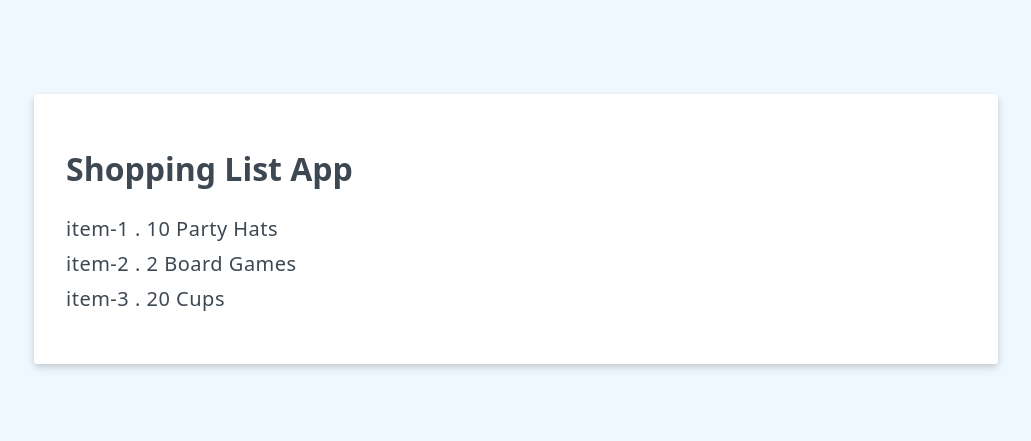
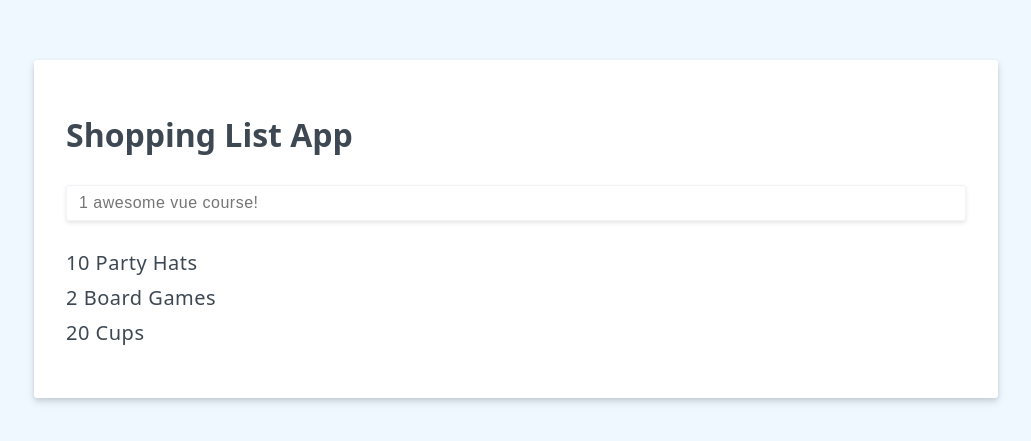
Before and after one commit to mt-mooc/vueschool-vue3-fundamentals-options-api, a plain HTML site: page index.html in a window 1280 px wide. Shown: the part 171-612 px from the top of the page, without its empty margins (124-1155 px from the left). Drawn offline with nearby package versions, Linux system fonts and the light colour scheme.

Commit message:
Added v-model for textInput

```diff
--- a/index.html
+++ b/index.html
@@ -8,8 +8,10 @@
     <body>
         <div id="shopping-list">
             <h1>{{header || 'Welcome'}}</h1>
+            <input v-model="newItem" type="text" placeholder="1 awesome vue course!" >
+            {{newItem}}
             <ul>
-                <li v-for="(item, key) in items" ::key="item.id">{{key}} . {{item.label}}</li>
+                <li v-for="item in items" ::key="item.id">{{item.label}}</li>
             </ul>
         </div>
 
@@ -19,16 +21,12 @@
                 data() {
                     return {
                         header: "Shopping List App",
-                        // items: [
-                        //     {id: 1, label: "10 Party Hats"},
-                        //     {id: 2, label: "2 Board Games"},
-                        //     {id: 3, label: "20 Cups"}
-                        // ],
-                        items: {
-                            'item-1': {id: 1, label: "10 Party Hats"},
-                            'item-2': {id: 2, label: "2 Board Games"},
-                            'item-3': {id: 3, label: "20 Cups"}
-                        }
+                        newItem: '',
+                        items: [
+                            {id: 1, label: "10 Party Hats"},
+                            {id: 2, label: "2 Board Games"},
+                            {id: 3, label: "20 Cups"}
+                        ],
                     }
                 }
             })
```
